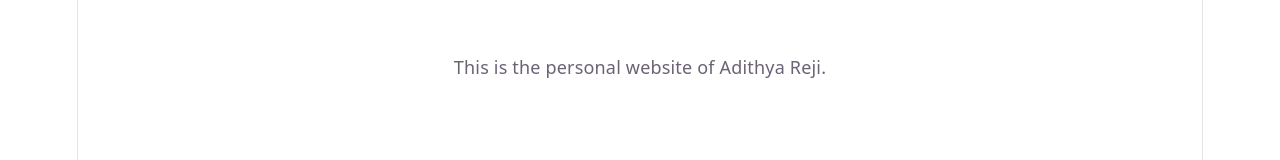
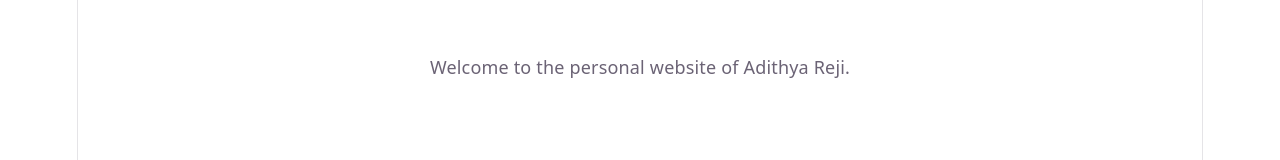
Before and after one commit to AdithyaReji/AdithyaReji.github.io, a React (Vite) app: page / in a window 1280 px wide. Shown: the part 243-403 px from the top of the page. Built offline with nearby package versions, Linux system fonts and the light colour scheme.

Commit message:
Changed welcome msg to test GitHub actions
Changed welcome msg to test GitHub Actions

```diff
--- a/src/App.tsx
+++ b/src/App.tsx
@@ -4,7 +4,7 @@ function App() {
     <>
       <section id="center">
         <p>
-          This is the personal website of Adithya Reji.
+          Welcome to the personal website of Adithya Reji.
         </p>
       </section>
 
```
